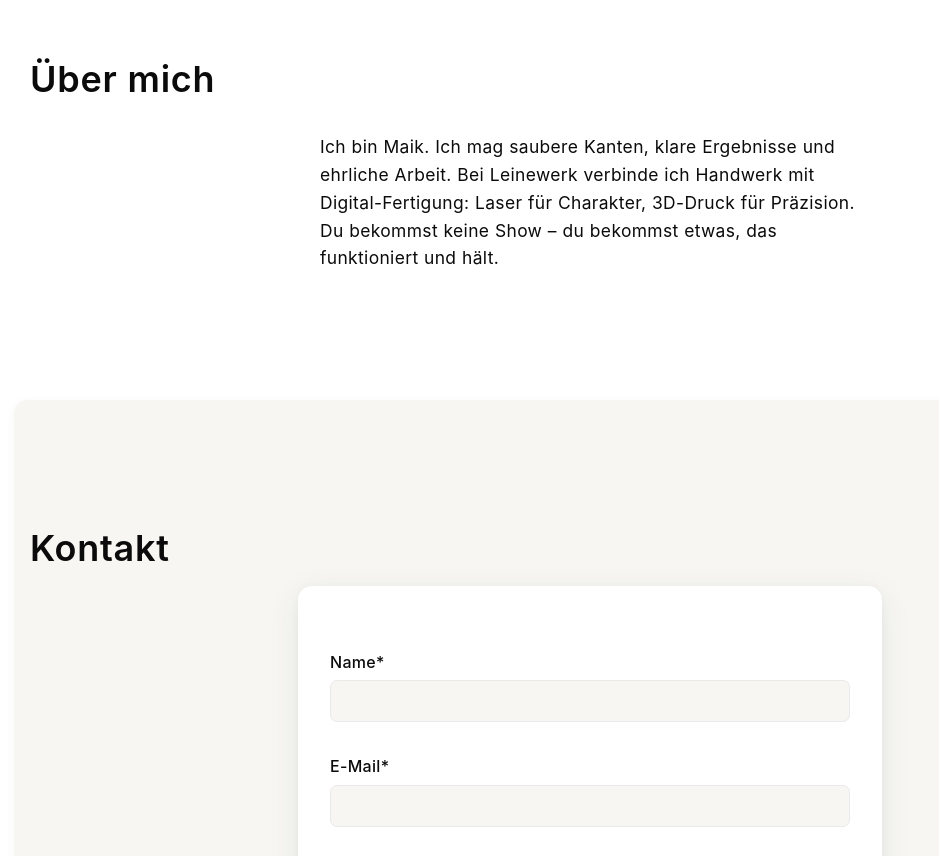
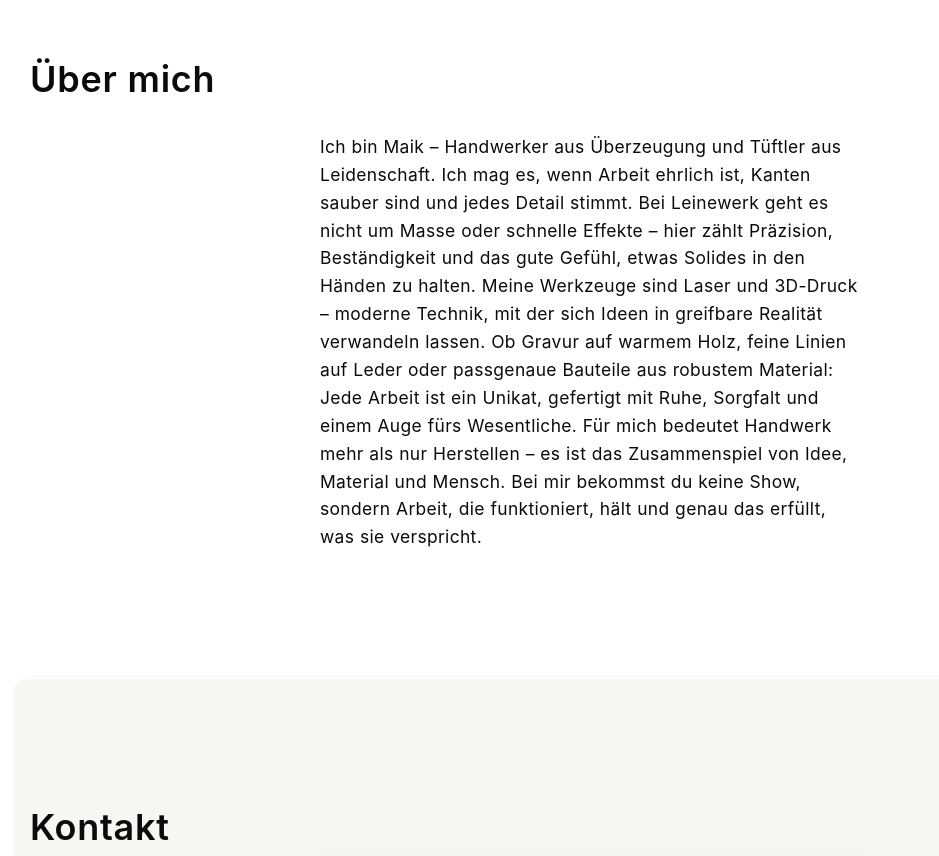
Before and after one commit to maikskibot-wq/Leinewerk, a plain HTML site: page index.html in a window 1280 px wide. Shown: the part 2680-3536 px from the top of the page, without its empty margins (50-989 px from the left). Drawn offline with Linux system fonts and the light colour scheme; files whose address does not match are found by name.

Commit message:
Update index.html

```diff
--- a/index.html
+++ b/index.html
@@ -104,7 +104,17 @@
     <section id="ueber-mich" class="ueber-mich section">
       <h2 class="section-title">Über mich</h2>
       <p class="about-text">
-        Ich bin Maik. Ich mag saubere Kanten, klare Ergebnisse und ehrliche Arbeit. Bei Leinewerk verbinde ich Handwerk mit Digital-Fertigung: Laser für Charakter, 3D-Druck für Präzision. Du bekommst keine Show – du bekommst etwas, das funktioniert und hält.
+        Ich bin Maik – Handwerker aus Überzeugung und Tüftler aus Leidenschaft.
+Ich mag es, wenn Arbeit ehrlich ist, Kanten sauber sind und jedes Detail stimmt.
+Bei Leinewerk geht es nicht um Masse oder schnelle Effekte – hier zählt Präzision, Beständigkeit und das gute Gefühl, etwas Solides in den Händen zu halten.
+
+Meine Werkzeuge sind Laser und 3D-Druck – moderne Technik, mit der sich Ideen in greifbare Realität verwandeln lassen.
+Ob Gravur auf warmem Holz, feine Linien auf Leder oder passgenaue Bauteile aus robustem Material: Jede Arbeit ist ein Unikat, gefertigt mit Ruhe, Sorgfalt und einem Auge fürs Wesentliche.
+
+Für mich bedeutet Handwerk mehr als nur Herstellen – es ist das Zusammenspiel von Idee, Material und Mensch.
+Bei mir bekommst du keine Show, sondern Arbeit, die funktioniert, hält und genau das erfüllt, was sie verspricht.
+
+
       </p>
     </section>
 
```
